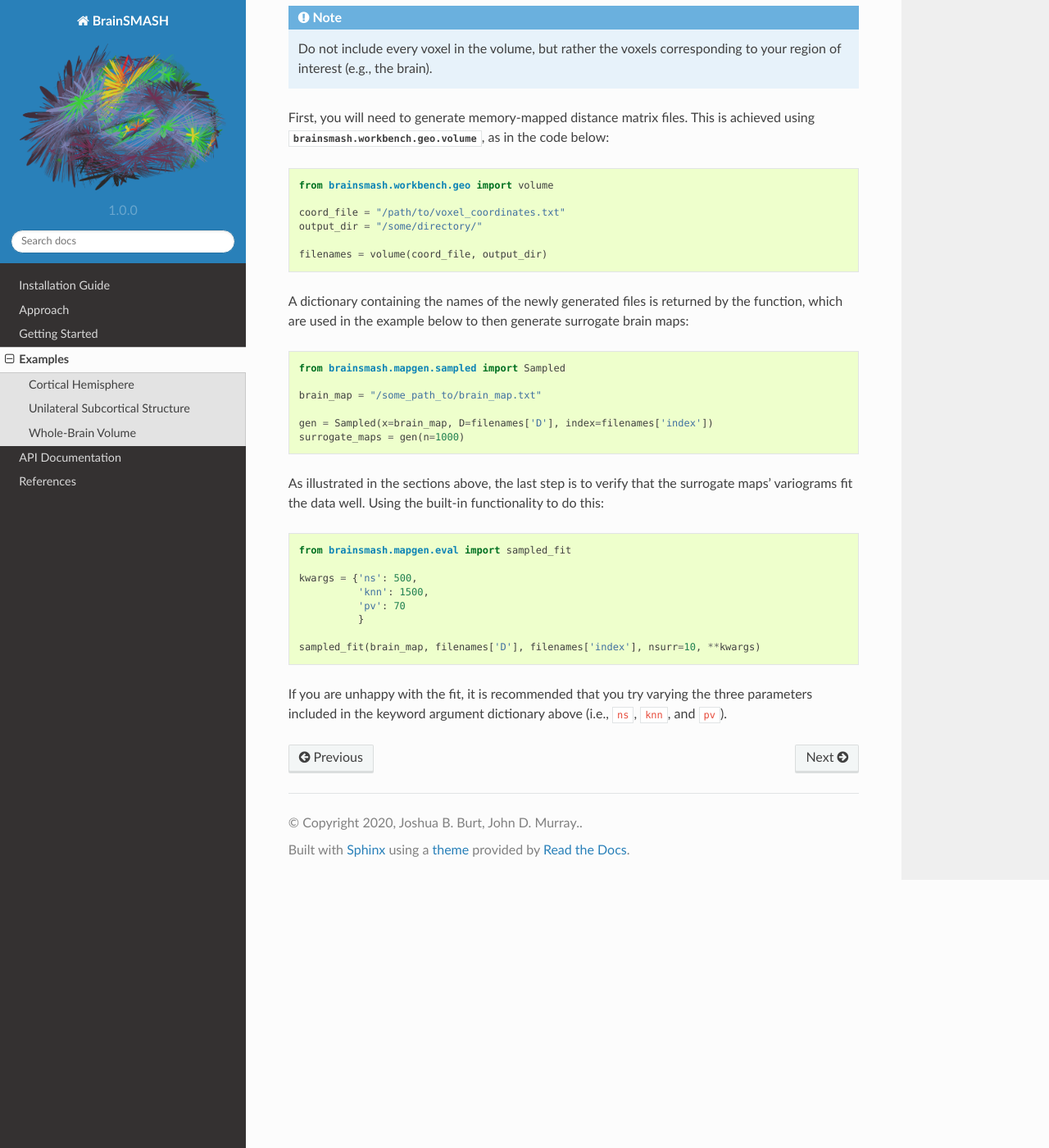
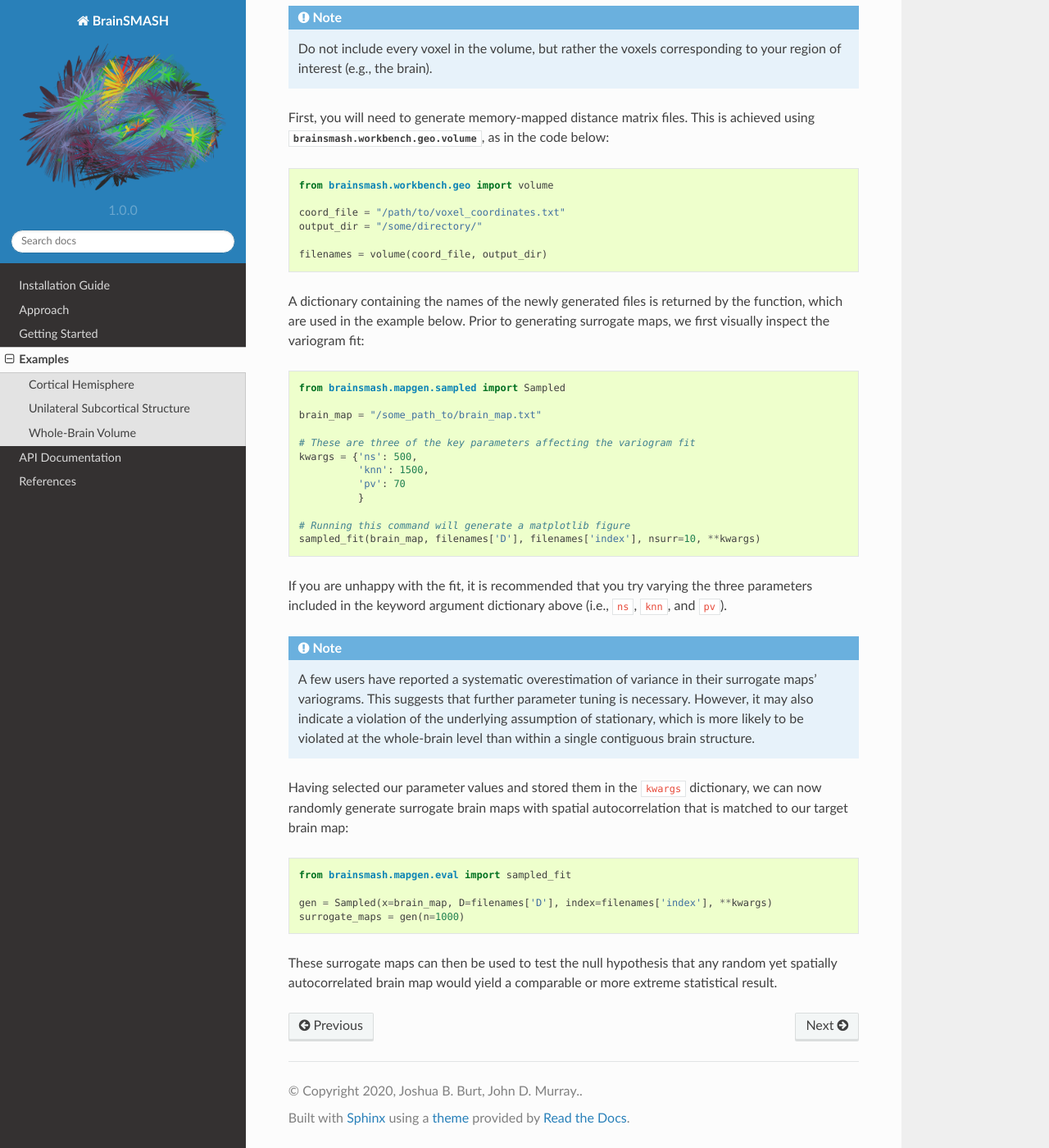
Before and after one commit to murraylab/brainsmash, a Sphinx documentation site: the page built from docs/example.rst, in a window 1280 px wide and 1400 px high, scrolled down 6451 px. Shown: the whole window at 82% size. Built offline with Sphinx 7.4.7 and the Read the Docs theme 2.0.0, drawn with Linux system fonts in a browser that asks for light colours.

Commit message:
updated whole-brain volume documentation example

```diff
--- a/docs/example.rst
+++ b/docs/example.rst
@@ -297,7 +297,8 @@ achieved using :func:`brainsmash.workbench.geo.volume`, as in the code below:
    filenames = volume(coord_file, output_dir)
 
 A dictionary containing the names of the newly generated files is returned by the
-function, which are used in the example below to then generate surrogate brain maps:
+function, which are used in the example below. Prior to generating surrogate maps,
+we first visually inspect the variogram fit:
 
 .. code-block:: python
 
@@ -305,22 +306,29 @@ function, which are used in the example below to then generate surrogate brain m
 
     brain_map = "/some_path_to/brain_map.txt"
 
-    gen = Sampled(x=brain_map, D=filenames['D'], index=filenames['index'])
-    surrogate_maps = gen(n=1000)
+    # These are three of the key parameters affecting the variogram fit
+    kwargs = {'ns': 500,
+              'knn': 1500,
+              'pv': 70
+              }
 
-As illustrated in the sections above, the last step is to verify that the surrogate
-maps' variograms fit the data well. Using the built-in functionality to do this:
+    # Running this command will generate a matplotlib figure
+    sampled_fit(brain_map, filenames['D'], filenames['index'], nsurr=10, **kwargs)
+
+
+If you are unhappy with the fit, it is recommended that you try varying the three
+parameters included in the keyword argument dictionary above (i.e., ``ns``, ``knn``, and ``pv``).
+
+.. note:: A few users have reported a systematic overestimation of variance in their surrogate maps' variograms. This suggests that further parameter tuning is necessary. However, it may also indicate a violation of the underlying assumption of stationary, which is more likely to be violated at the whole-brain level than within a single contiguous brain structure.
+
+Having selected our parameter values and stored them in the ``kwargs`` dictionary,
+we can now randomly generate surrogate brain maps with spatial autocorrelation that is matched to our target brain map:
 
 .. code-block:: python
 
     from brainsmash.mapgen.eval import sampled_fit
 
-    kwargs = {'ns': 500,
-              'knn': 1500,
-              'pv': 70
-              }
+    gen = Sampled(x=brain_map, D=filenames['D'], index=filenames['index'], **kwargs)
+    surrogate_maps = gen(n=1000)
 
-    sampled_fit(brain_map, filenames['D'], filenames['index'], nsurr=10, **kwargs)
-
-If you are unhappy with the fit, it is recommended that you try varying the three
-parameters included in the keyword argument dictionary above (i.e., ``ns``, ``knn``, and ``pv``).
+These surrogate maps can then be used to test the null hypothesis that any random yet spatially autocorrelated brain map would yield a comparable or more extreme statistical result.
```
